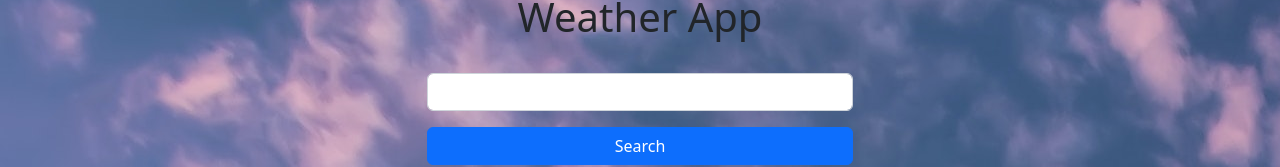
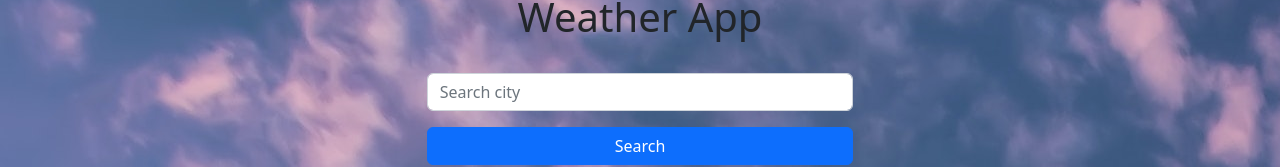
Before and after one commit to Vipashu/weather-app, a React (Create React App) app: page / in a window 1280 px wide. Shown: the part 121-288 px from the top of the page. Built offline with nearby package versions, Linux system fonts and the light colour scheme.

Commit message:
Update App.js

```diff
--- a/src/App.js
+++ b/src/App.js
@@ -38,7 +38,7 @@ function App() {
         <h1 className="heading">Weather App</h1>
 
         <div className="d-grid gap-3 col-4 mt-4">
-          <input type="text" className="form-control"
+          <input type="text" className="form-control" placeholder='Search city'
             value={inputCity}
             onChange={handleChangeInput} />
           <button className="btn btn-primary" type="button"
```
